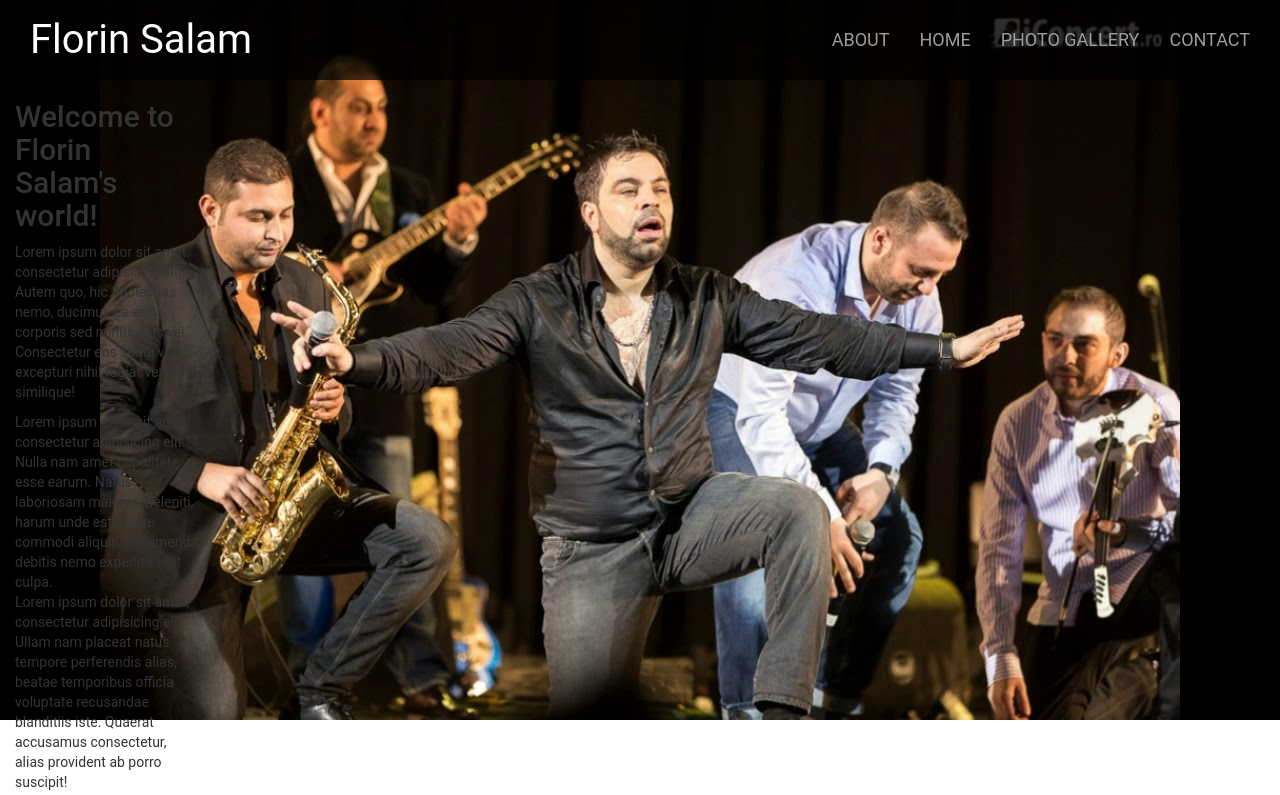
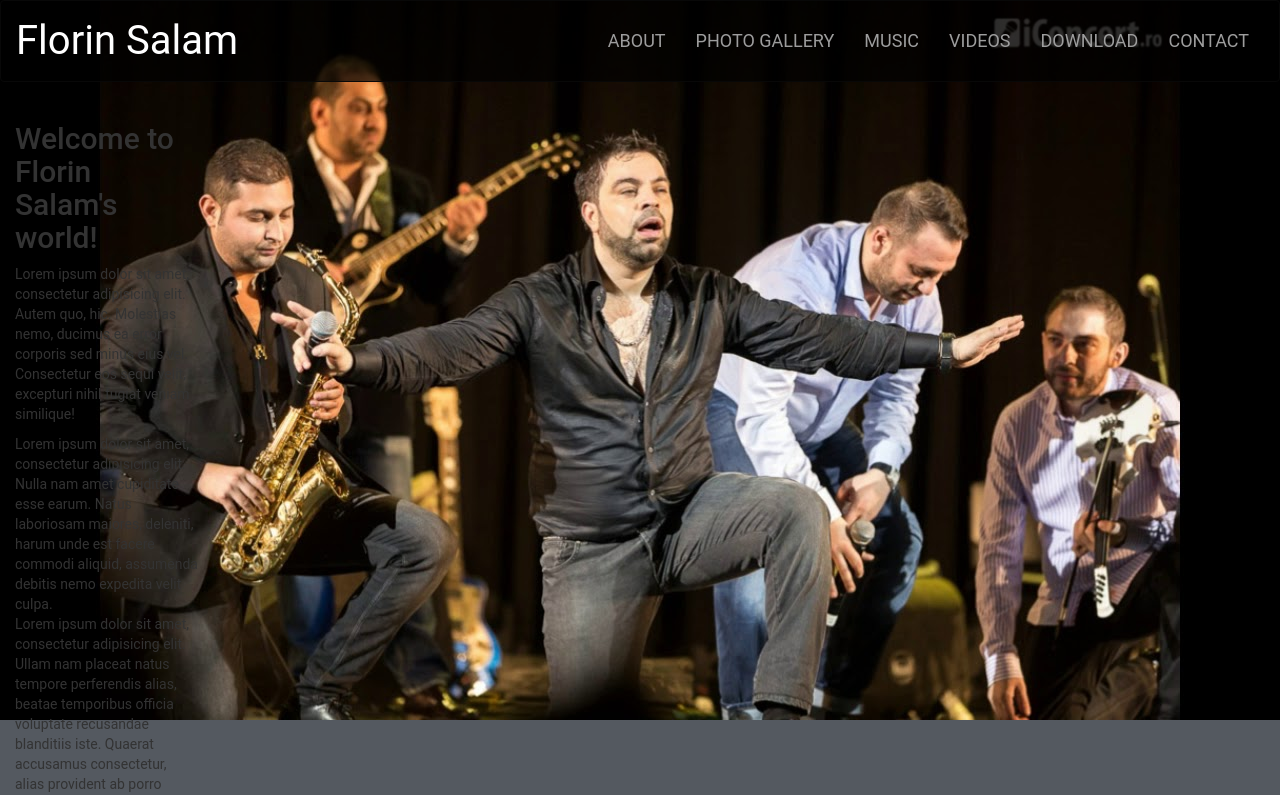
Before and after one commit to Code-Institute-Submissions/milestoneProject-1, a plain HTML site: page index.html in a window 1280 px wide. Shown: the top 795 px of the page. Drawn offline with nearby package versions, Linux system fonts and the light colour scheme.

Commit message:
added other sections to navbar

```diff
--- a/index.html
+++ b/index.html
@@ -16,8 +16,7 @@
     <!--Header-->
     <header class="header">
         <!-- Navigation -->
-
-        <nav class="navbar-default navbar-inverse my-navbar">
+        <nav class="navbar-default navbar-inverse navbar my-navbar">
             <div class="container-fluid">
                 <div class="row navi">
                     <div class="navbar-header col-xs-12">
@@ -32,8 +31,10 @@
                         <div class="collapse navbar-collapse navHeaderCollapse navbar-right">
                             <ul class="nav navbar-nav nav-ul">
                                 <li><a href="#">About</a></li>
-                                <li><a href="#">Home</a></li>
                                 <li><a href="#">Photo Gallery</a></li>
+                                <li><a href="#">Music</a></li>
+                                <li><a href="#">Videos</a></li>
+                                <li><a href="#">Download</a></li>
                                 <li><a href="#">Contact</a></li>
                             </ul>
                         </div>
--- a/style.css
+++ b/style.css
@@ -6,6 +6,7 @@
 
 body {
     font-family: "Roboto", sans-serif;
+
 }
 
 /*-------------------------------------Backgrounds */
@@ -16,7 +17,7 @@
     background-position: top center;
     background-repeat: no-repeat;
     background-size: 100% auto;
-
+    background-color: #545960;
 }
 
 
```
